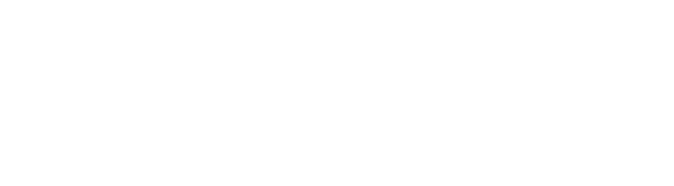
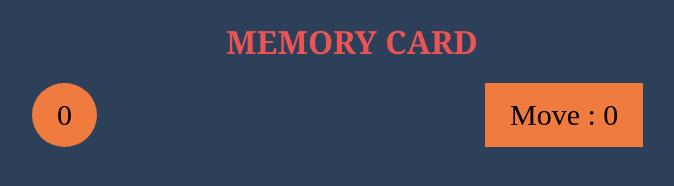
Before and after one commit to C4-OmarHamdann/MERAKI_Academy_Project_1, a plain HTML site: page index.html in a window 1280 px wide. Shown: the whole page, without its empty margins (288-962 px from the left). Drawn offline with Linux system fonts and the light colour scheme.

Commit message:
change background & add header

```diff
--- a/index.html
+++ b/index.html
@@ -8,6 +8,9 @@
     <title>MEMORY CARD</title>
   </head>
   <body>
+    <header class="logo"><h1>MEMORY CARD</h1></header>
+    <div class="timer">0</div>
+    <div class="move">Move : <span class="count">0</span></div>
     <script src="./main.js"></script>
   </body>
 </html>
--- a/style.css
+++ b/style.css
@@ -0,0 +1,37 @@
+* {
+  padding: 0;
+  margin: 0;
+  background-color: #2d4059;
+}
+
+.logo h1 {
+  color: #ea5455;
+  text-align: center;
+  padding: 20px;
+  font-family: Cambria, Cochin, Georgia, Times, "Times New Roman", serif;
+}
+
+.timer {
+  font-size: 30px;
+
+  background-color: #f07b3f;
+  padding: 15px 25px;
+  border-radius: 50%;
+  display: inline-block;
+  position: relative;
+  left: 25%;
+}
+.move {
+  font-size: 30px;
+
+  background-color: #f07b3f;
+  padding: 15px 25px;
+
+  display: inline-block;
+  position: relative;
+  left: 55%;
+}
+.move span {
+  color: #000000;
+  background-color: #f07b3f;
+}
```
